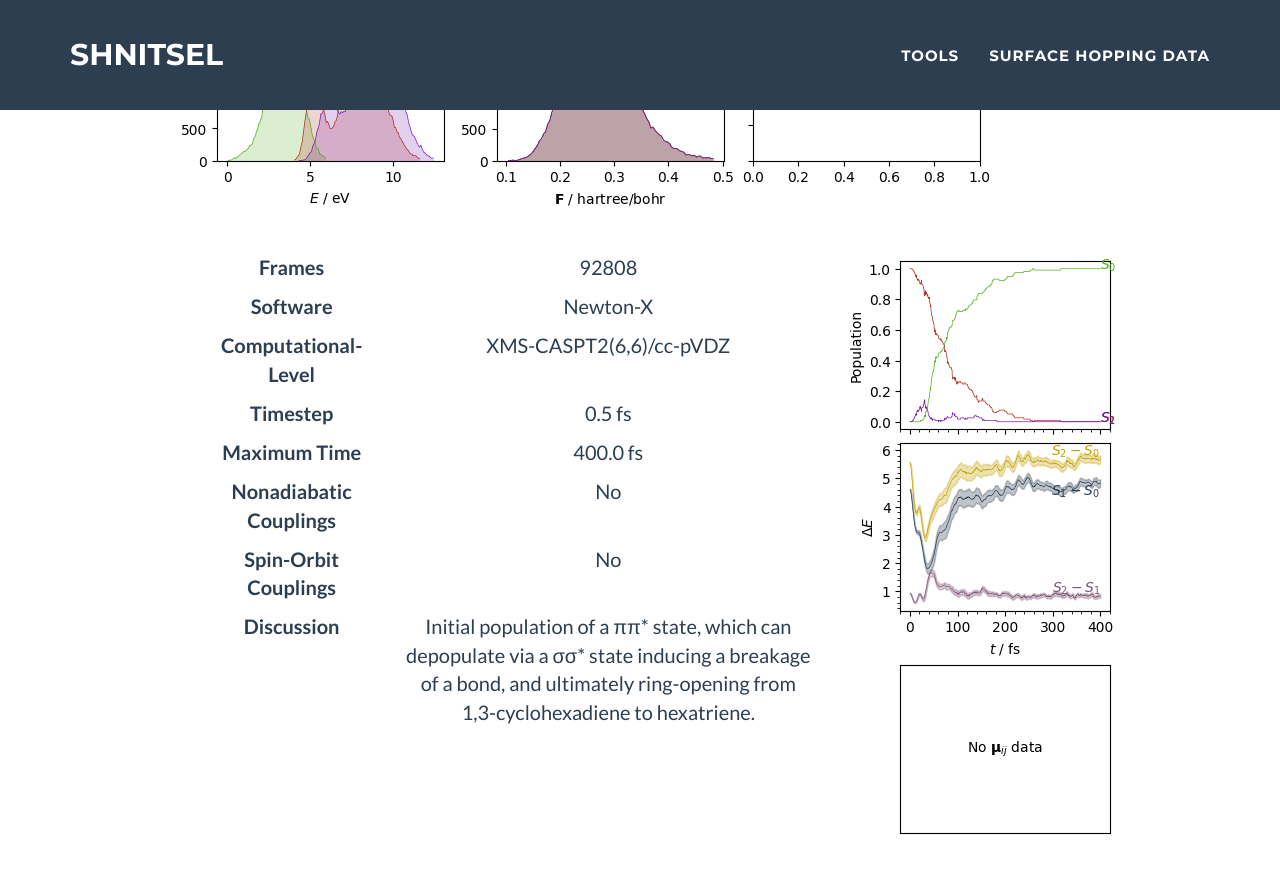
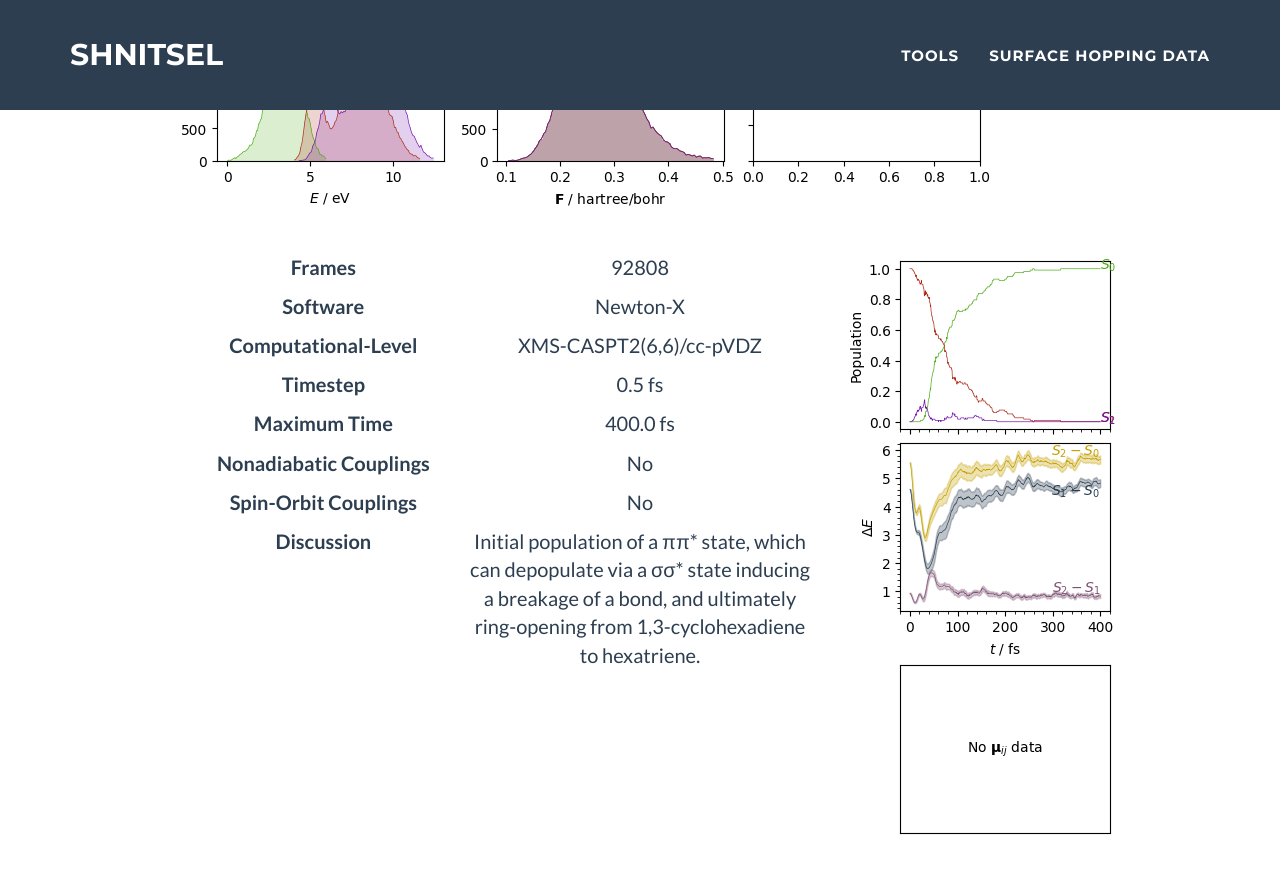
Before and after one commit to SHNITSEL/shnitsel.github.io, a Jekyll site: the page built from _molecules/R02a_dynamic.md, in a window 1280 px wide and 900 px high, scrolled down 761 px. Shown: the top 874 px of the window. Built offline with Jekyll 4.4.1, drawn with Linux system fonts in a browser that asks for light colours.

Commit message:
Update trajectory.html

```diff
--- a/_layouts/trajectory.html
+++ b/_layouts/trajectory.html
@@ -69,10 +69,10 @@
                   <div class="col-lg-8 text-center">
                     {% for info in page.comp-details %}
                     <div class="row">
-                      <div class="col-lg-3 col-lg-offset-2">
+                      <div class="col-lg-4 col-lg-offset-2">
                         <p><b> {{ info.prop }} </b></p>
                       </div>
-                      <div class="col-lg-7">
+                      <div class="col-lg-6">
                         <p> {{ info.descr }} </p>
                       </div>
                     </div>
```
